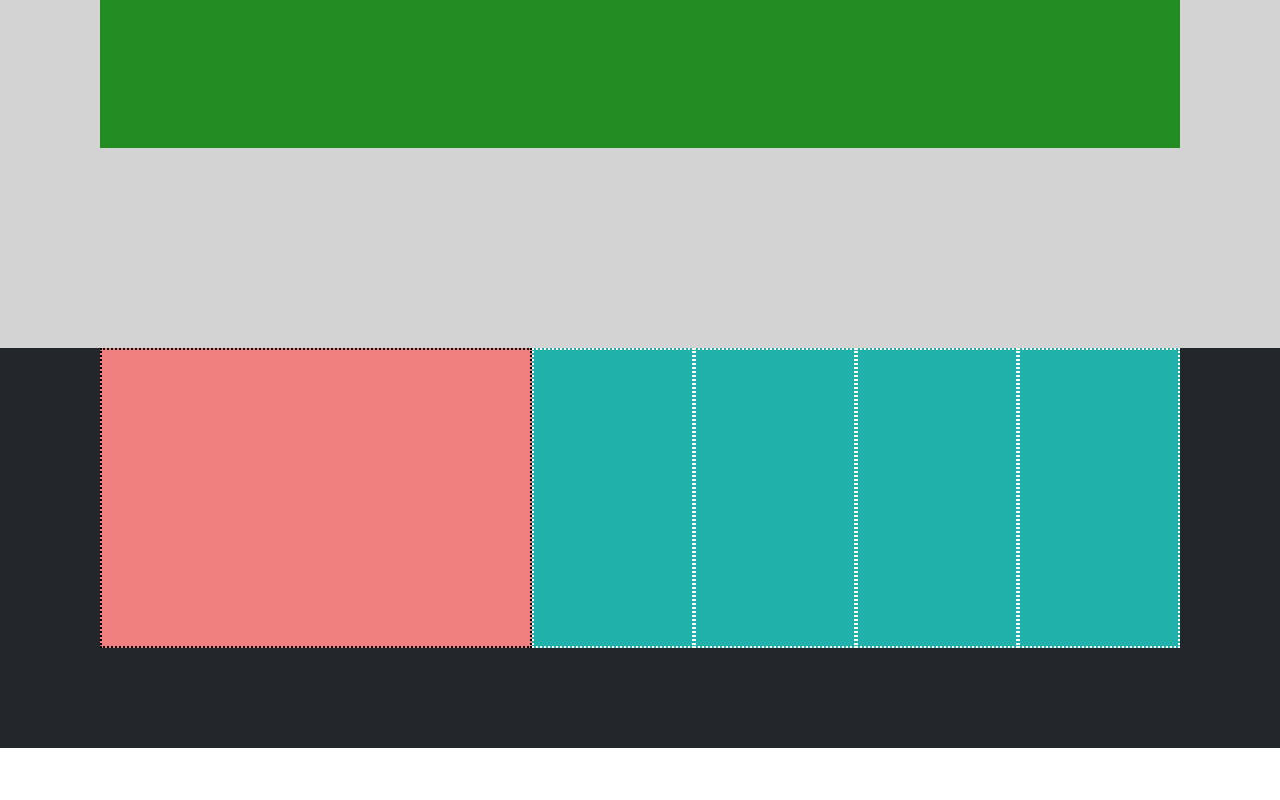
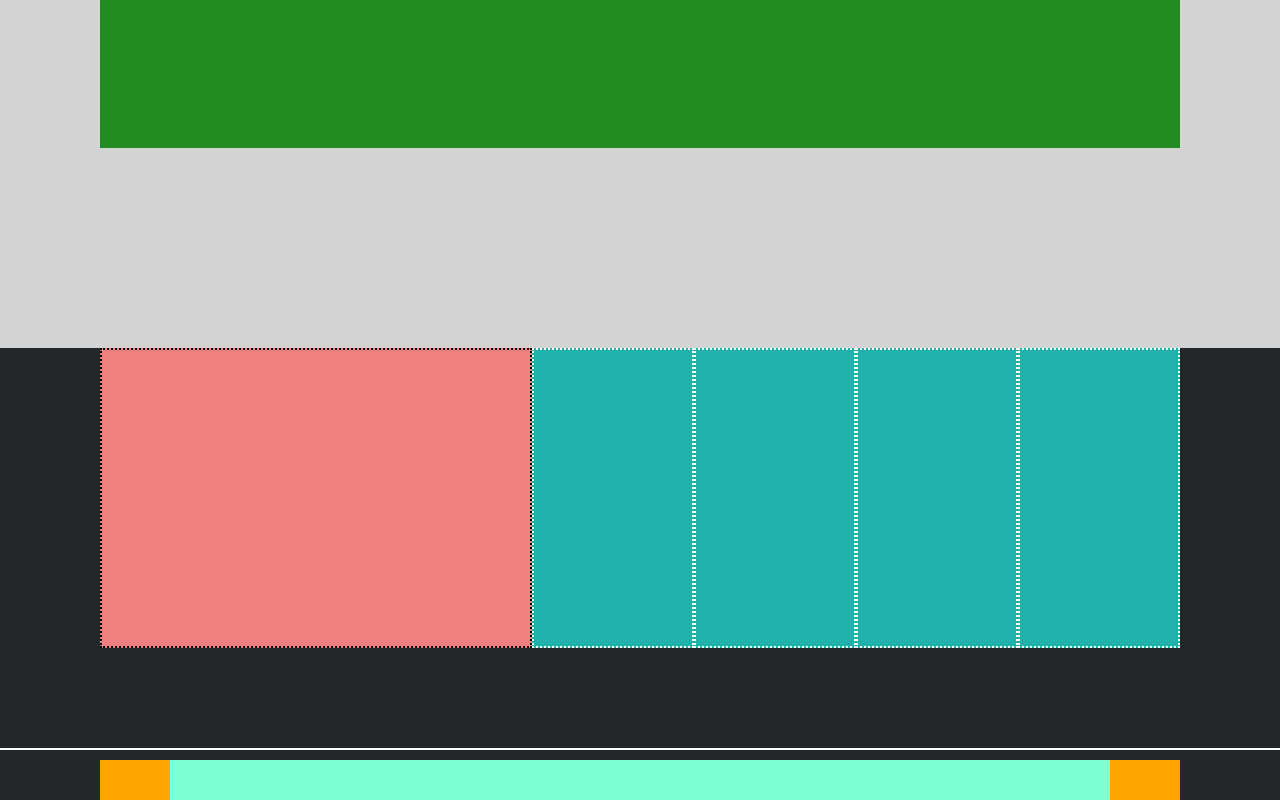
Before and after one commit to MateuszKacperski/htmlcss-struttura-discord, a plain HTML site: page index.html in a window 1280 px wide. Shown: the part 2002-2802 px from the top of the page. Before the commit the page ends 2752 px from the top, so only its background shows below. Drawn offline with Linux system fonts and the light colour scheme.

Commit message:
added end-footer

```diff
--- a/css/style.css
+++ b/css/style.css
@@ -124,6 +124,10 @@ body{
 /* Footer */
 
 
+
+
+
+/* footer main */
 .footer-main{
     background-color: #23272A;
     min-height: 400px;
@@ -143,3 +147,32 @@ body{
     width: 15%;
     background-color: #20B2AA;
 }
+
+
+
+/* end footer */
+
+.e-footer{
+    background-color: #23272A;
+    min-height: 25px;
+}
+
+.efc{
+
+    align-items: flex-end;
+    min-height: 50px;
+}
+.box-end-footer{
+    min-height: 40px;
+    width: 100%;
+    background-color: #7FFFD4;
+    display: flex;
+    justify-content: space-between;
+
+}
+
+.box{
+    min-width:70px;
+    background-color: orange;
+
+}
--- a/index.html
+++ b/index.html
@@ -77,7 +77,18 @@
                 </div>
             </div>
         </section>
+        <section class="end-footer">
+            <div class="e-footer">
+                <div class="countainer efc">
+                    <div class="box-end-footer">
+                        <div class="footer-left box">
+                        </div>
+                        <div class="footer-right box">
+                        </div>
+                    </div>
+                </div>
+            </div>
+        </section>
     </footer>
-
 </body>
 </html>
```
